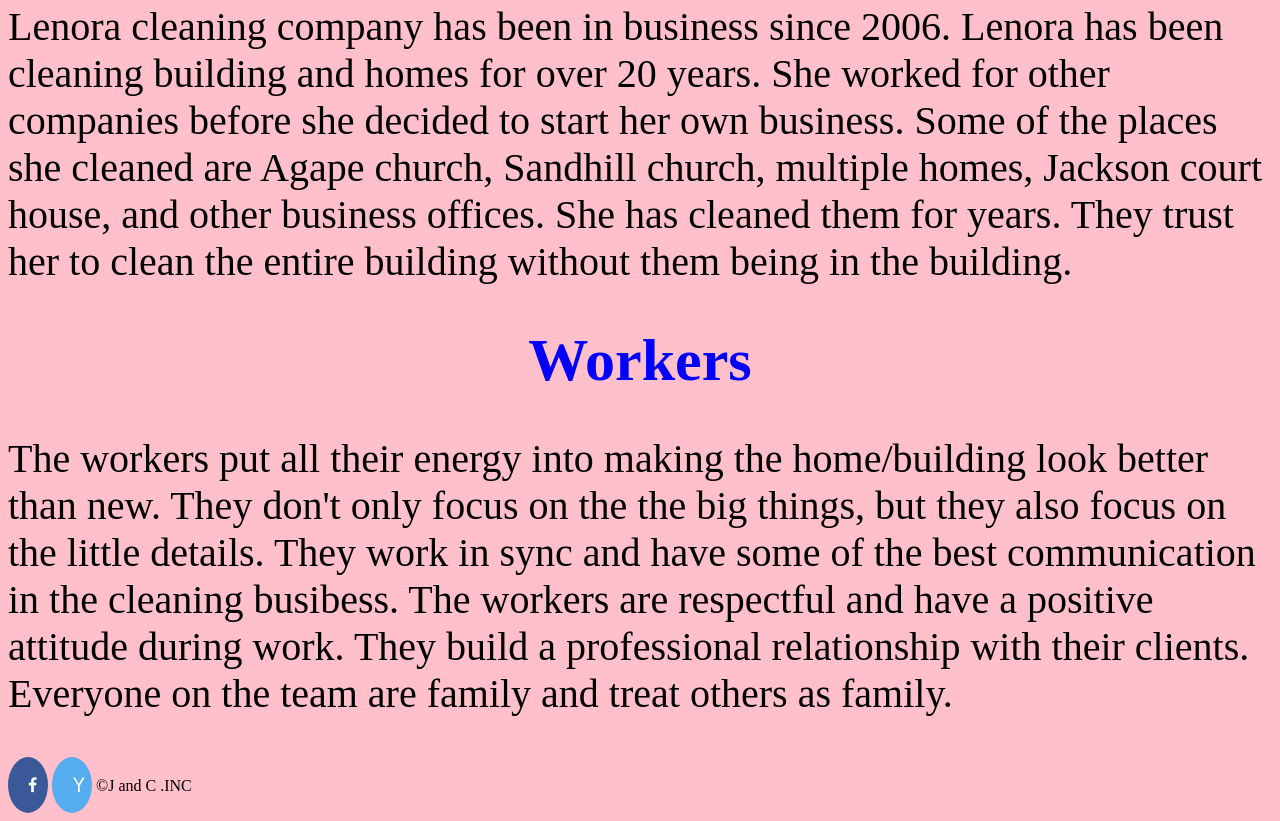
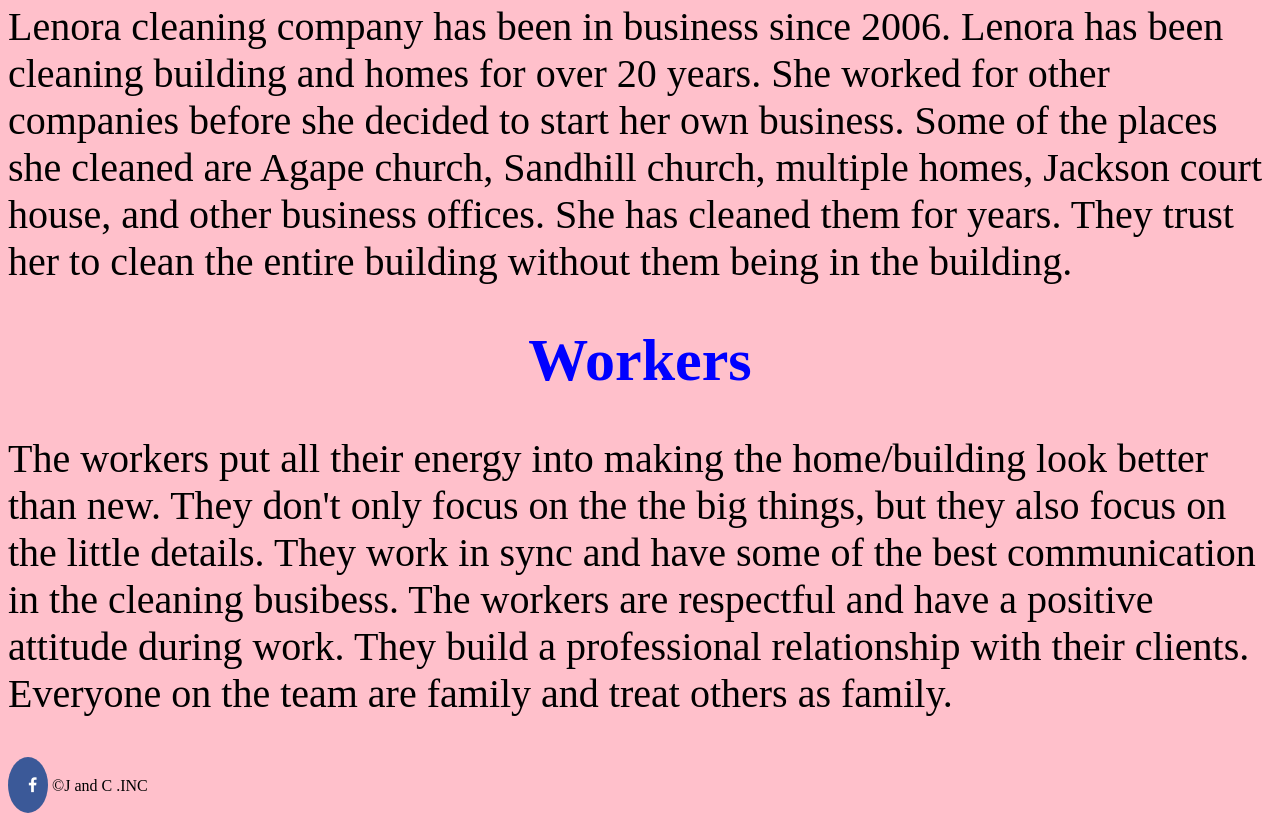
Before and after one commit to carliyahg/LeeLee-s-Website, a plain HTML site: page about.html in a window 1280 px wide. Shown: the part 708-1529 px from the top of the page. Drawn offline with Linux system fonts and the light colour scheme.

Commit message:
Update about.html

```diff
--- a/about.html
+++ b/about.html
@@ -63,7 +63,7 @@
 
 <!-- Add font awesome icons -->
 <a href="https://www.facebook.com/profile.php?id=100006568778719" class="fa fa-facebook"></a>
-<a href="www.yahoo.com/" class="fa fa-yahoo"></a>
+
 
 
 
```
